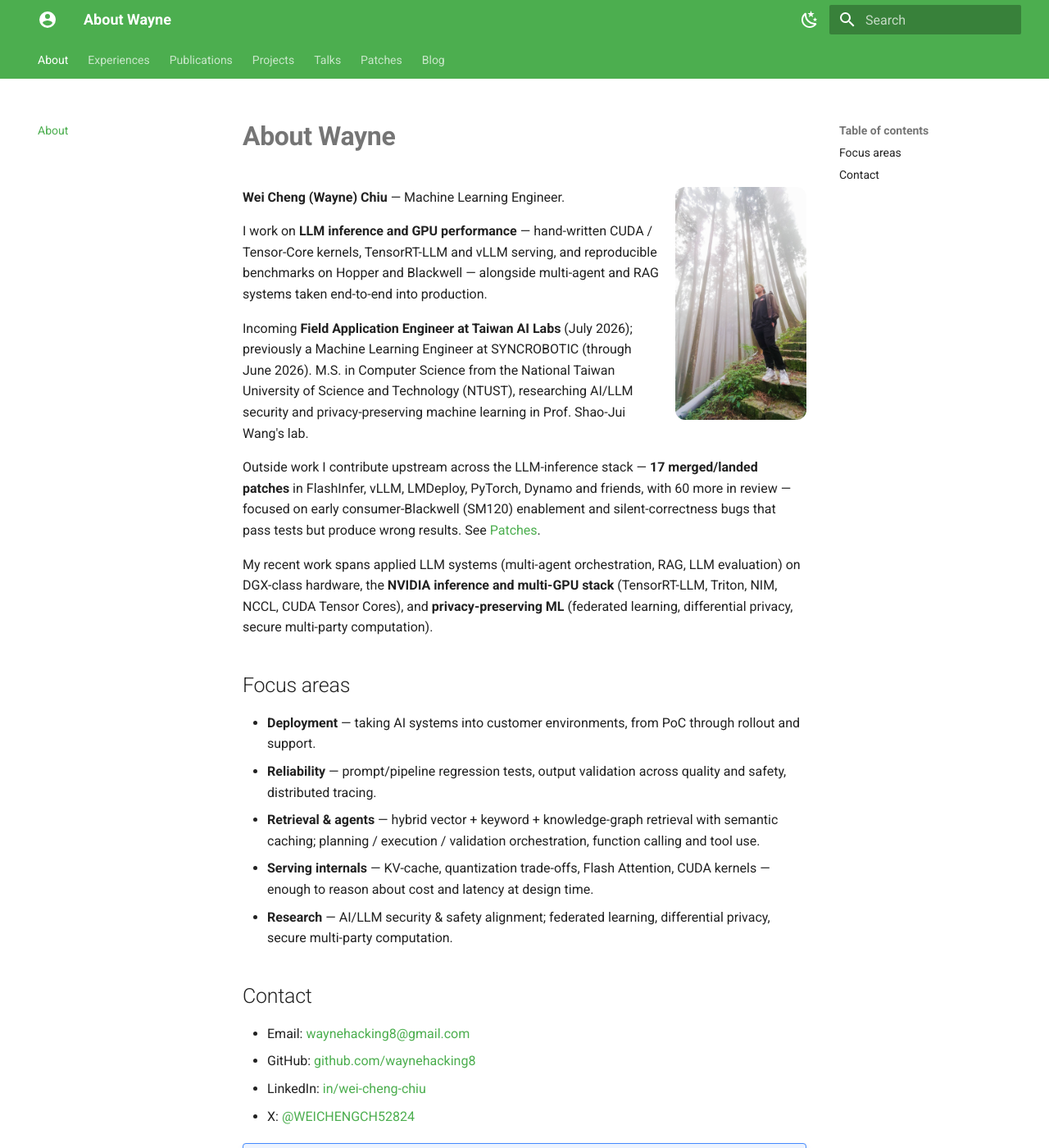
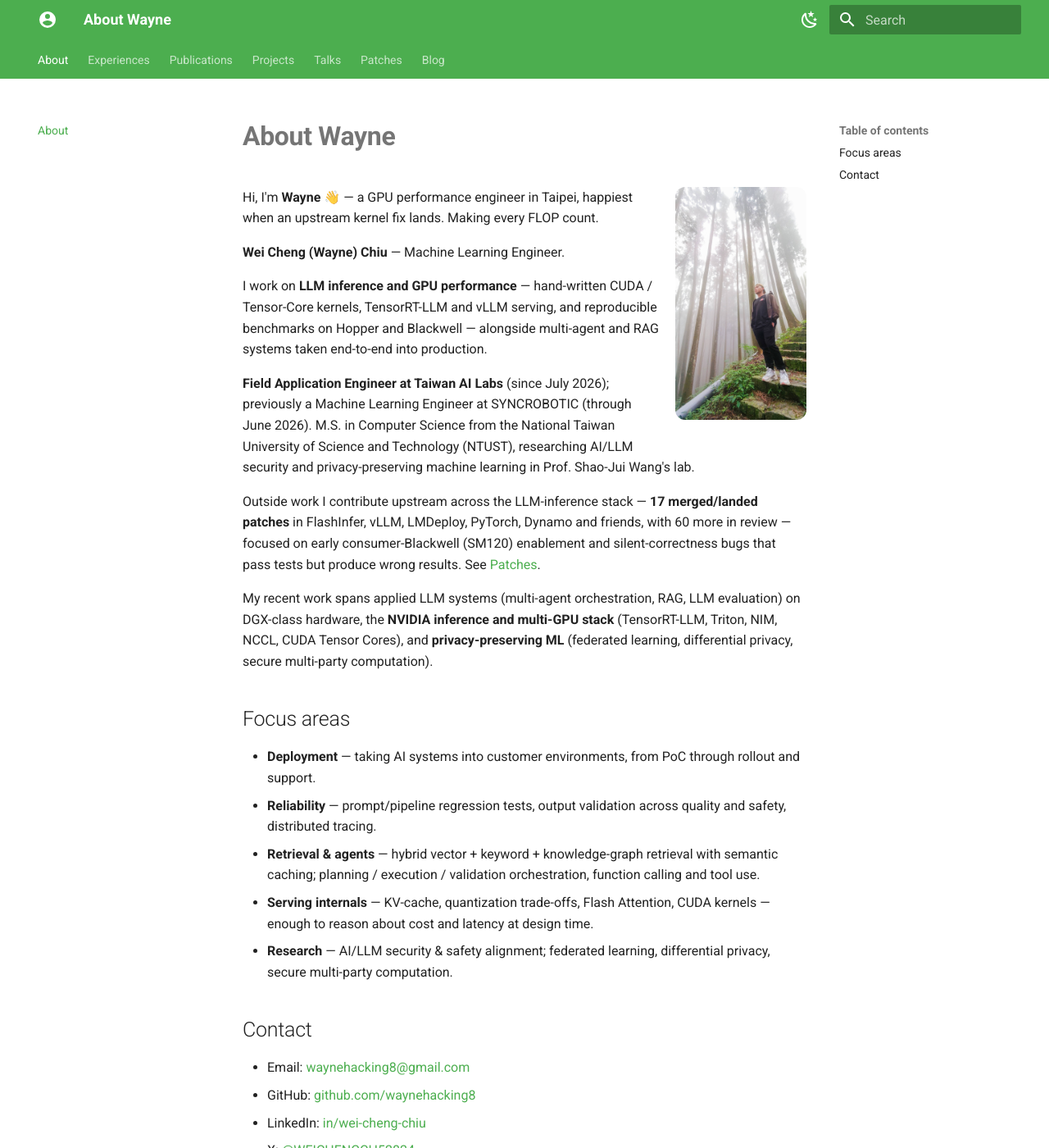
Before and after one commit to waynehacking8/waynehacking8.github.io, an MkDocs documentation site: the page built from docs/index.md, in a window 1280 px wide and 1400 px high. Shown: the whole window at 82% size. Built offline with MkDocs 1.6.1 and Material for MkDocs 9.7.7, drawn with Linux system fonts in a browser that asks for light colours; some of the changed text lies outside the part shown.

Commit message:
P1 polish: personal landing intro, current-role wording, footer year range
- index.md: add a one-line personal greeting above the resume block;
  Taiwan AI Labs FAE is current (since July 2026), no longer incoming
- experiences.md: drop the stale (Incoming) note
- mkdocs.yml: copyright now 2025-PRESENT

Dark/light palette toggle was already configured and live; no change needed.

Co-Authored-By: Claude Fable 5 <noreply@anthropic.com>
Claude-Session: https://claude.ai/code/session_01BGS9u8pKGhq7P1cyK73htL

```diff
--- a/docs/index.md
+++ b/docs/index.md
@@ -1,6 +1,9 @@
 # About Wayne
 
 <img src="assets/profile.jpg" alt="Wei Cheng (Wayne) Chiu" width="160" align="right" style="border-radius: 12px; margin: 0 0 1rem 1rem;" />
+
+Hi, I'm **Wayne** 👋 — a GPU performance engineer in Taipei, happiest when an
+upstream kernel fix lands. Making every FLOP count.
 
 **Wei Cheng (Wayne) Chiu** — Machine Learning Engineer.
 
@@ -8,7 +11,7 @@ I work on **LLM inference and GPU performance** — hand-written CUDA / Tensor-C
 kernels, TensorRT-LLM and vLLM serving, and reproducible benchmarks on Hopper and
 Blackwell — alongside multi-agent and RAG systems taken end-to-end into production.
 
-Incoming **Field Application Engineer at Taiwan AI Labs** (July 2026); previously a
+**Field Application Engineer at Taiwan AI Labs** (since July 2026); previously a
 Machine Learning Engineer at SYNCROBOTIC (through June 2026). M.S. in Computer Science
 from the National Taiwan University of Science and Technology (NTUST), researching
 AI/LLM security and privacy-preserving machine learning in Prof. Shao-Jui Wang's lab.
--- a/mkdocs.yml
+++ b/mkdocs.yml
@@ -93,4 +93,4 @@ markdown_extensions:
 plugins:
   - search
 
-copyright: Copyright &copy; 2026 Wei Cheng (Wayne) Chiu
+copyright: Copyright &copy; 2025&ndash;PRESENT Wei Cheng (Wayne) Chiu
```
Also changed, not shown: docs/experiences.md (+0 -1 lines).
